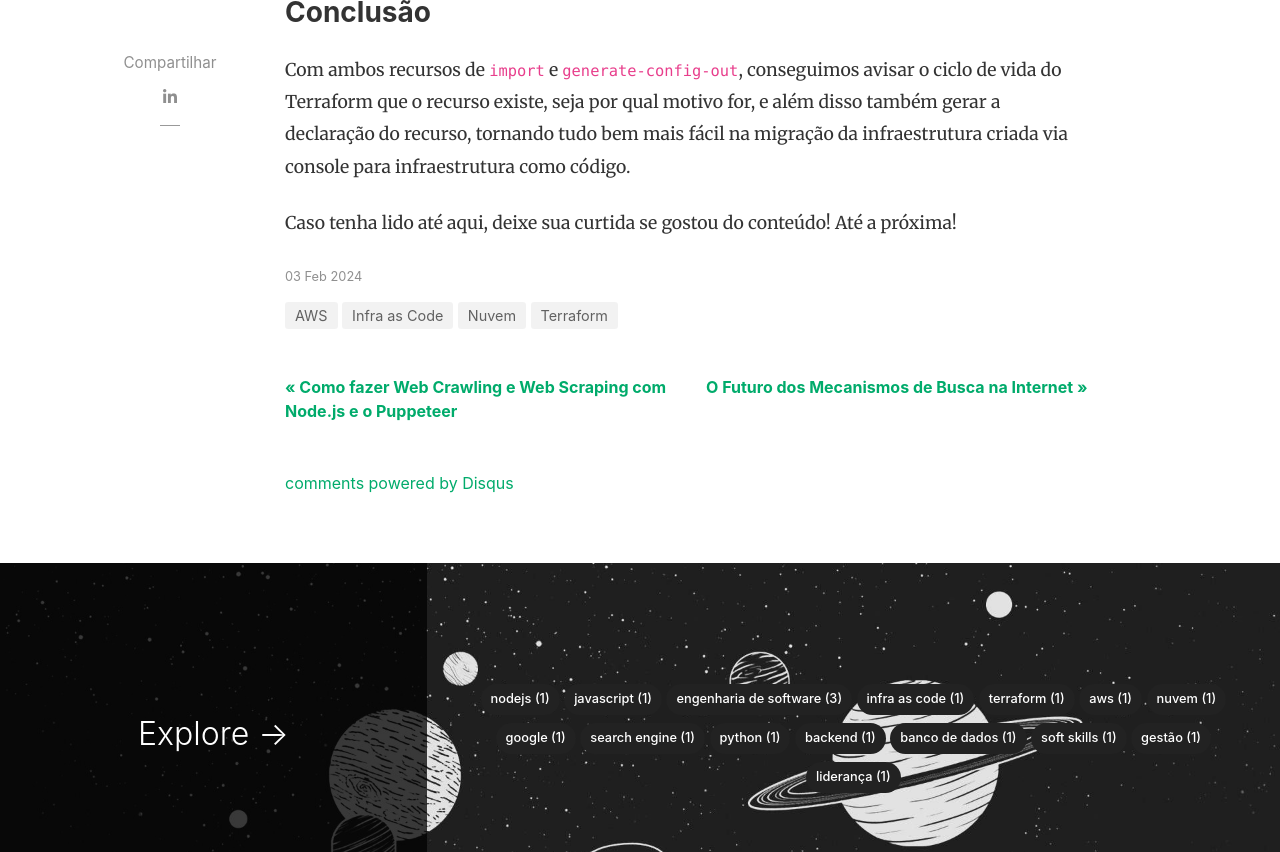
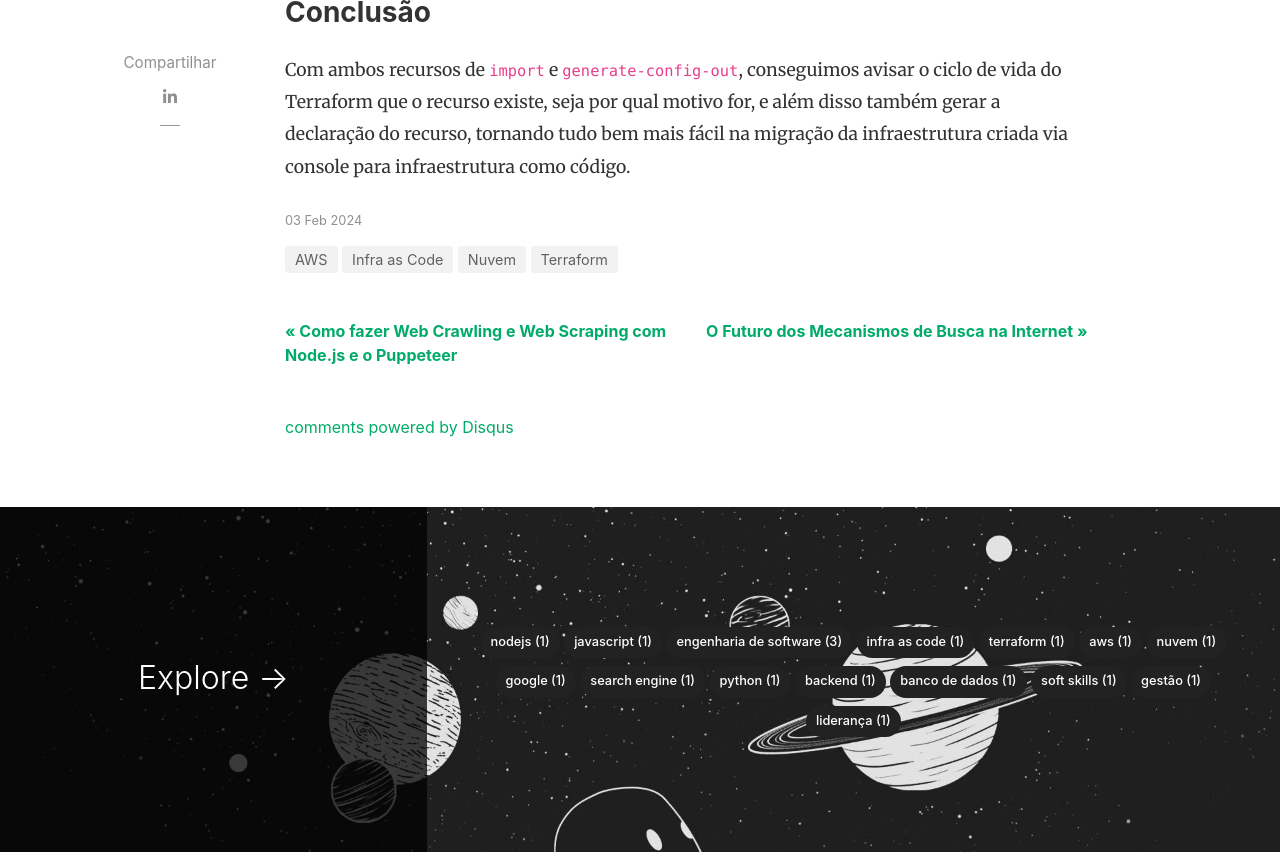
Before and after one commit to davidalecrim1/blog, a Jekyll site: the page built from _posts/2024-02-03-terraform-import-e-declaracao-de-recursos-auto.md, in a window 1280 px wide and 900 px high, scrolled down 3924 px, cut to the strip 48-900 px from the top of the window. Built offline with Jekyll 4.4.1, drawn with Linux system fonts in a browser that asks for light colours; nearby versions of some CDN libraries; comment, search, counter and statistics services are not loaded.

Commit message:
fix: remove useless detail

```diff
--- a/_posts/2024-02-03-terraform-import-e-declaracao-de-recursos-auto.md
+++ b/_posts/2024-02-03-terraform-import-e-declaracao-de-recursos-auto.md
@@ -55,5 +55,3 @@ Como mencionado no comando, será criado um arquivo chamado `generated.tf`, vamo
 
 ### Conclusão
 Com ambos recursos de `import` e `generate-config-out`, conseguimos avisar o ciclo de vida do Terraform que o recurso existe, seja por qual motivo for, e além disso também gerar a declaração do recurso, tornando tudo bem mais fácil na migração da infraestrutura criada via console para infraestrutura como código.
-
-Caso tenha lido até aqui, deixe sua curtida se gostou do conteúdo! Até a próxima!
```
Also changed, not shown: _posts/2024-02-24-entendendo-linguagem-de-programacao.md (+0 -2 lines).
